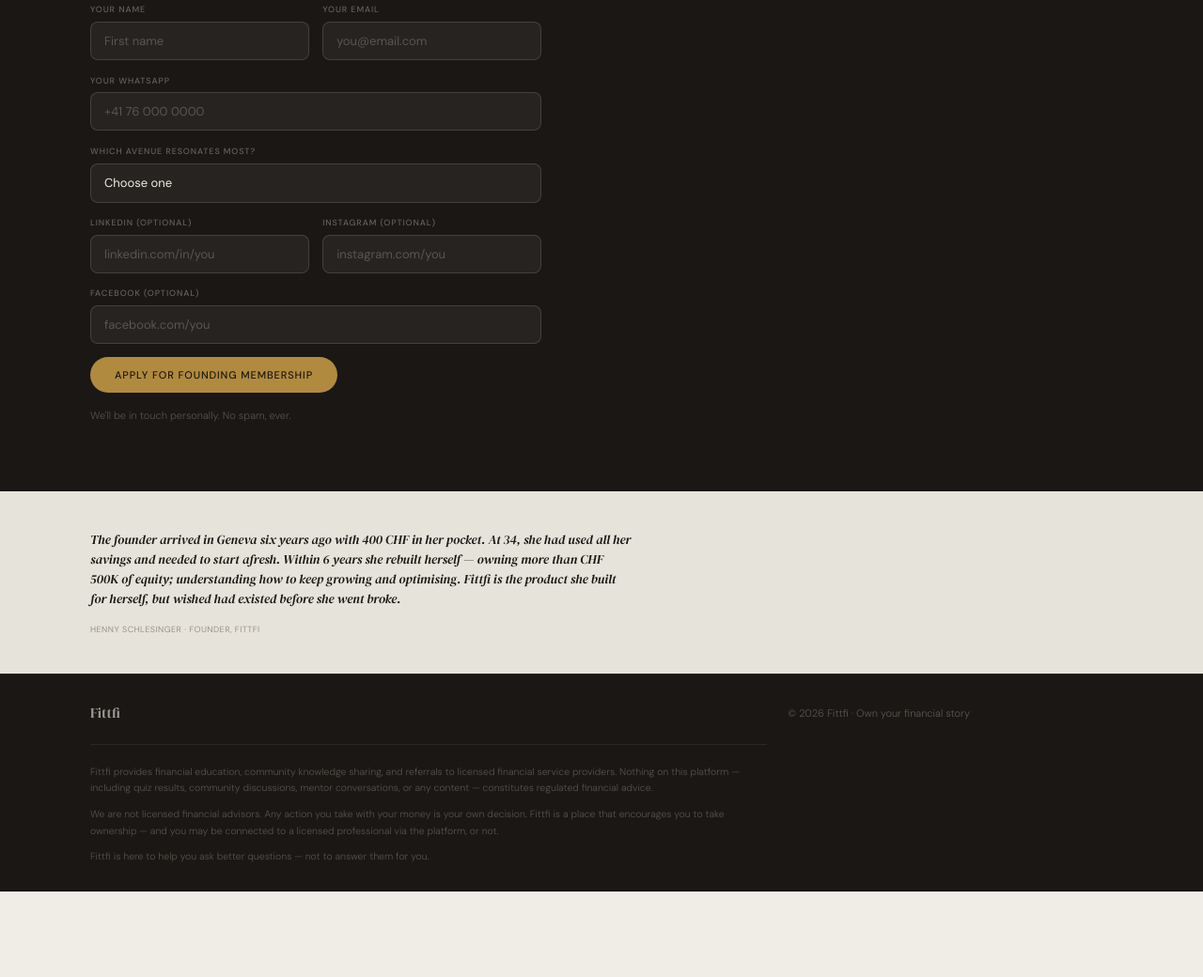
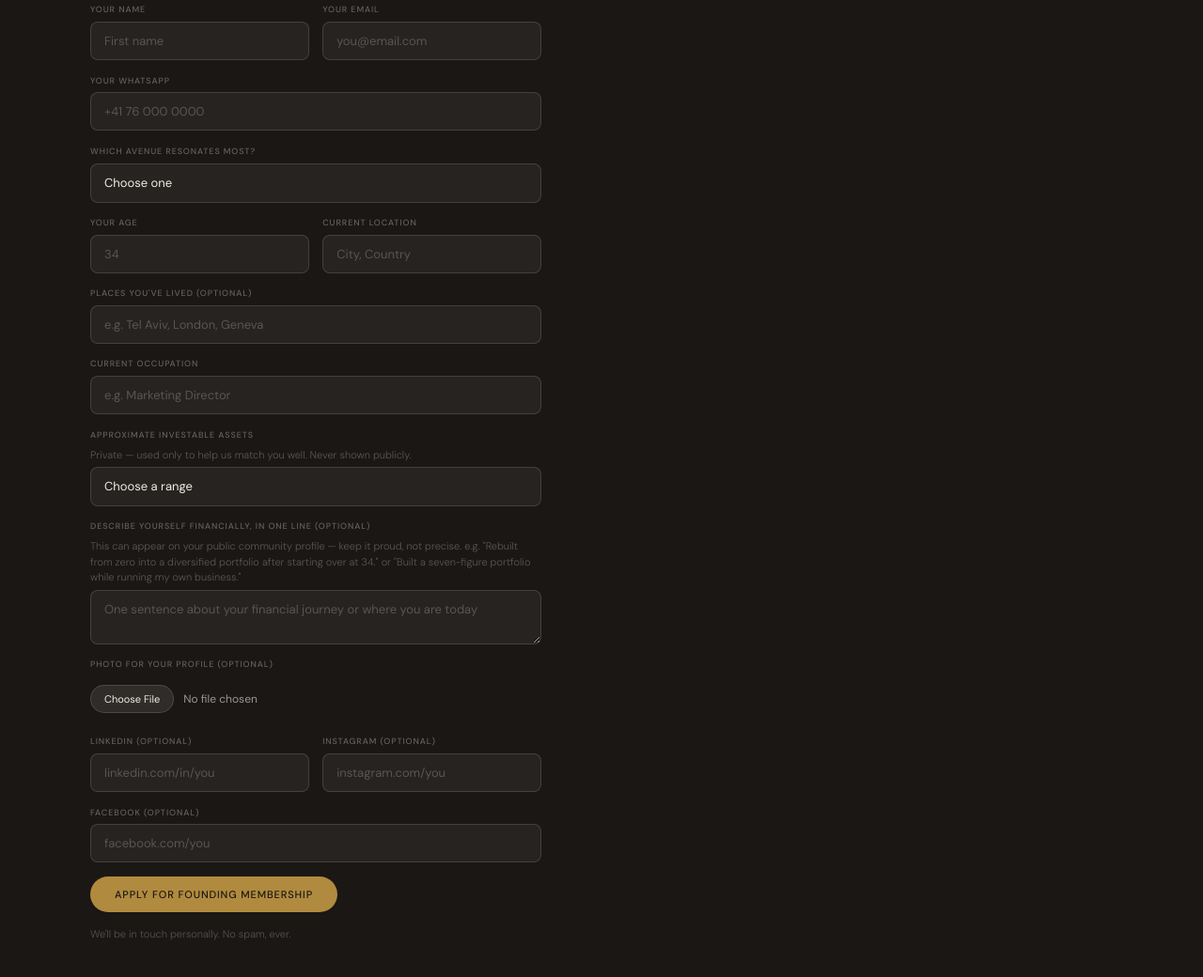
Before and after one commit to HennyFittfi/fittfi-website, a website: page index.html in a window 1280 px wide. Shown: the part 2721-3761 px from the top of the page at 94% size. Before the commit the page ends 3670 px from the top, so only its background shows below. Drawn offline with Linux system fonts and the light colour scheme.

Commit message:
Enhance form with additional fields and file upload
Added new input fields for age, location, places lived, occupation, investable assets, financial description, profile photo, and LinkedIn. Updated form submission to use FormData for handling file uploads.

```diff
--- a/index.html
+++ b/index.html
@@ -397,6 +397,40 @@
     .field select { appearance: none; cursor: pointer; }
     .field select option { color: var(--ink); background: #fff; }
     .field input:focus, .field select:focus { border-color: rgba(240,237,231,0.35); }
+    .field textarea {
+      padding: 11px 14px;
+      background: rgba(240,237,231,0.06);
+      border: 0.5px solid rgba(240,237,231,0.14);
+      border-radius: var(--radius-sm);
+      font-family: var(--sans);
+      font-size: 13px;
+      color: var(--cream);
+      outline: none;
+      transition: border-color 0.15s;
+      resize: vertical;
+      min-height: 54px;
+    }
+    .field textarea::placeholder { color: rgba(240,237,231,0.25); }
+    .field textarea:focus { border-color: rgba(240,237,231,0.35); }
+    .field-hint { font-size: 11px; color: rgba(240,237,231,0.3); line-height: 1.5; }
+    .field input[type="file"] {
+      padding: 9px 0;
+      font-size: 12px;
+      color: rgba(240,237,231,0.6);
+      border: none;
+      background: none;
+    }
+    .field input[type="file"]::file-selector-button {
+      padding: 7px 14px;
+      margin-right: 10px;
+      background: rgba(240,237,231,0.1);
+      border: 0.5px solid rgba(240,237,231,0.14);
+      border-radius: var(--radius-pill);
+      color: var(--cream);
+      font-family: var(--sans);
+      font-size: 11px;
+      cursor: pointer;
+    }
     .form-submit {
       padding: 12px 26px;
       background: var(--gold);
@@ -586,6 +620,45 @@
         </div>
         <div class="form-row">
           <div class="field">
+            <label for="fage">Your age</label>
+            <input type="number" id="fage" name="Age" min="18" max="100" placeholder="34" required>
+          </div>
+          <div class="field">
+            <label for="flocation">Current location</label>
+            <input type="text" id="flocation" name="Current location" placeholder="City, Country" required>
+          </div>
+        </div>
+        <div class="field">
+          <label for="fplaces">Places you've lived (optional)</label>
+          <input type="text" id="fplaces" name="Places lived" placeholder="e.g. Tel Aviv, London, Geneva">
+        </div>
+        <div class="field">
+          <label for="foccupation">Current occupation</label>
+          <input type="text" id="foccupation" name="Occupation" placeholder="e.g. Marketing Director" required>
+        </div>
+        <div class="field">
+          <label for="fassets">Approximate investable assets</label>
+          <p class="field-hint">Private — used only to help us match you well. Never shown publicly.</p>
+          <select id="fassets" name="Approximate investable assets (private)" required>
+            <option value="" disabled selected>Choose a range</option>
+            <option value="Under CHF 500K">Under CHF 500K</option>
+            <option value="CHF 500K–2M">CHF 500K–2M</option>
+            <option value="CHF 2M–5M">CHF 2M–5M</option>
+            <option value="CHF 5M+">CHF 5M+</option>
+            <option value="Prefer not to say">Prefer not to say</option>
+          </select>
+        </div>
+        <div class="field">
+          <label for="fbio">Describe yourself financially, in one line (optional)</label>
+          <p class="field-hint">This can appear on your public community profile — keep it proud, not precise. e.g. "Rebuilt from zero into a diversified portfolio after starting over at 34." or "Built a seven-figure portfolio while running my own business."</p>
+          <textarea id="fbio" name="Financial snapshot (public)" maxlength="140" placeholder="One sentence about your financial journey or where you are today"></textarea>
+        </div>
+        <div class="field">
+          <label for="fphoto">Photo for your profile (optional)</label>
+          <input type="file" id="fphoto" name="Photo" accept="image/*">
+        </div>
+        <div class="form-row">
+          <div class="field">
             <label for="flinkedin">LinkedIn (optional)</label>
             <input type="url" id="flinkedin" name="LinkedIn" placeholder="linkedin.com/in/you">
           </div>
@@ -651,13 +724,11 @@
       e.preventDefault();
       btn.disabled = true;
       btn.textContent = 'Sending…';
-      const data = {};
-      new FormData(form).forEach((v, k) => data[k] = v);
       try {
         const res = await fetch('https://formspree.io/f/mojggzng', {
           method: 'POST',
-          headers: { 'Content-Type': 'application/json', 'Accept': 'application/json' },
-          body: JSON.stringify(data)
+          headers: { 'Accept': 'application/json' },
+          body: new FormData(form)
         });
         if (res.ok) {
           form.style.display = 'none';
```
